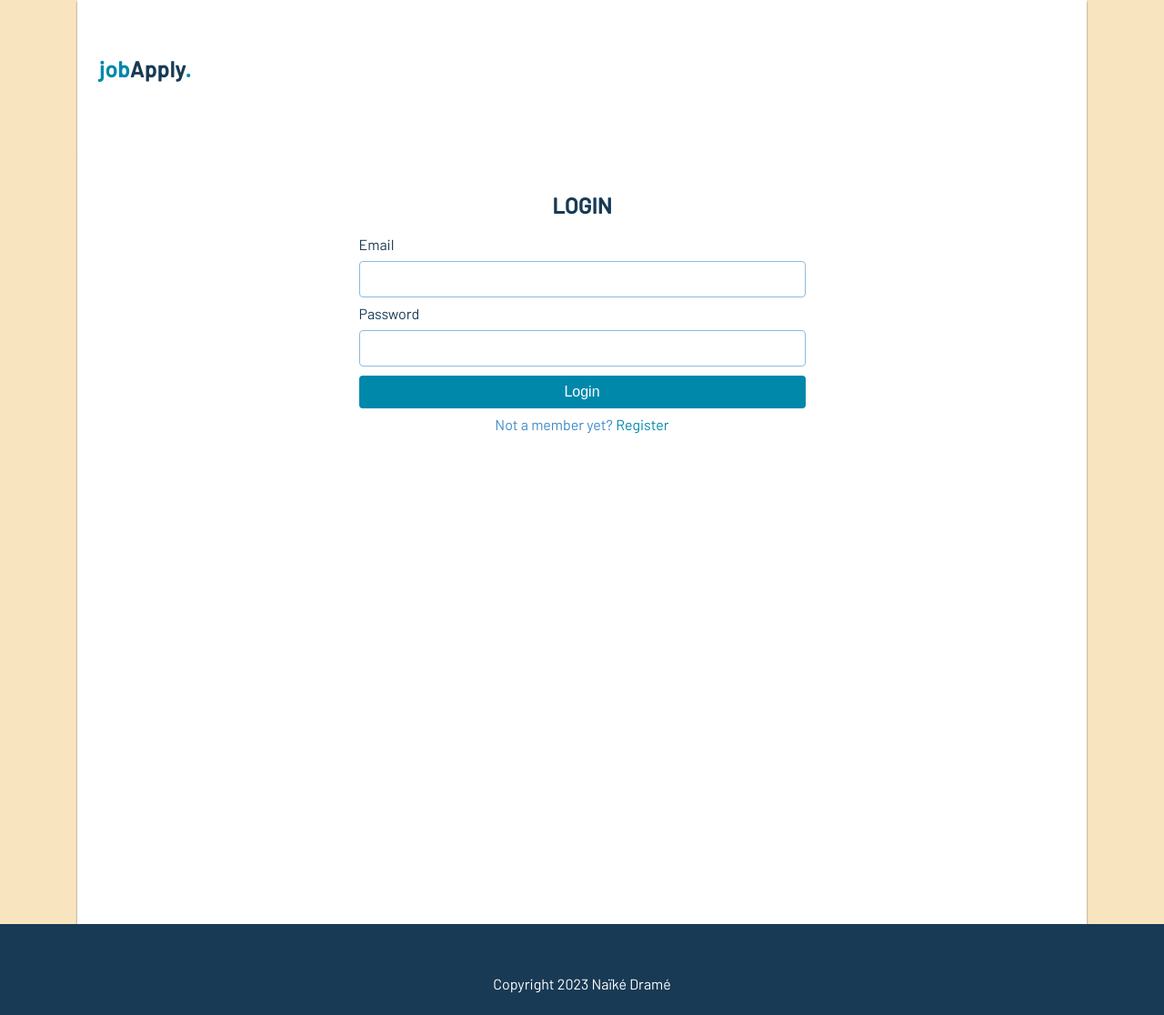
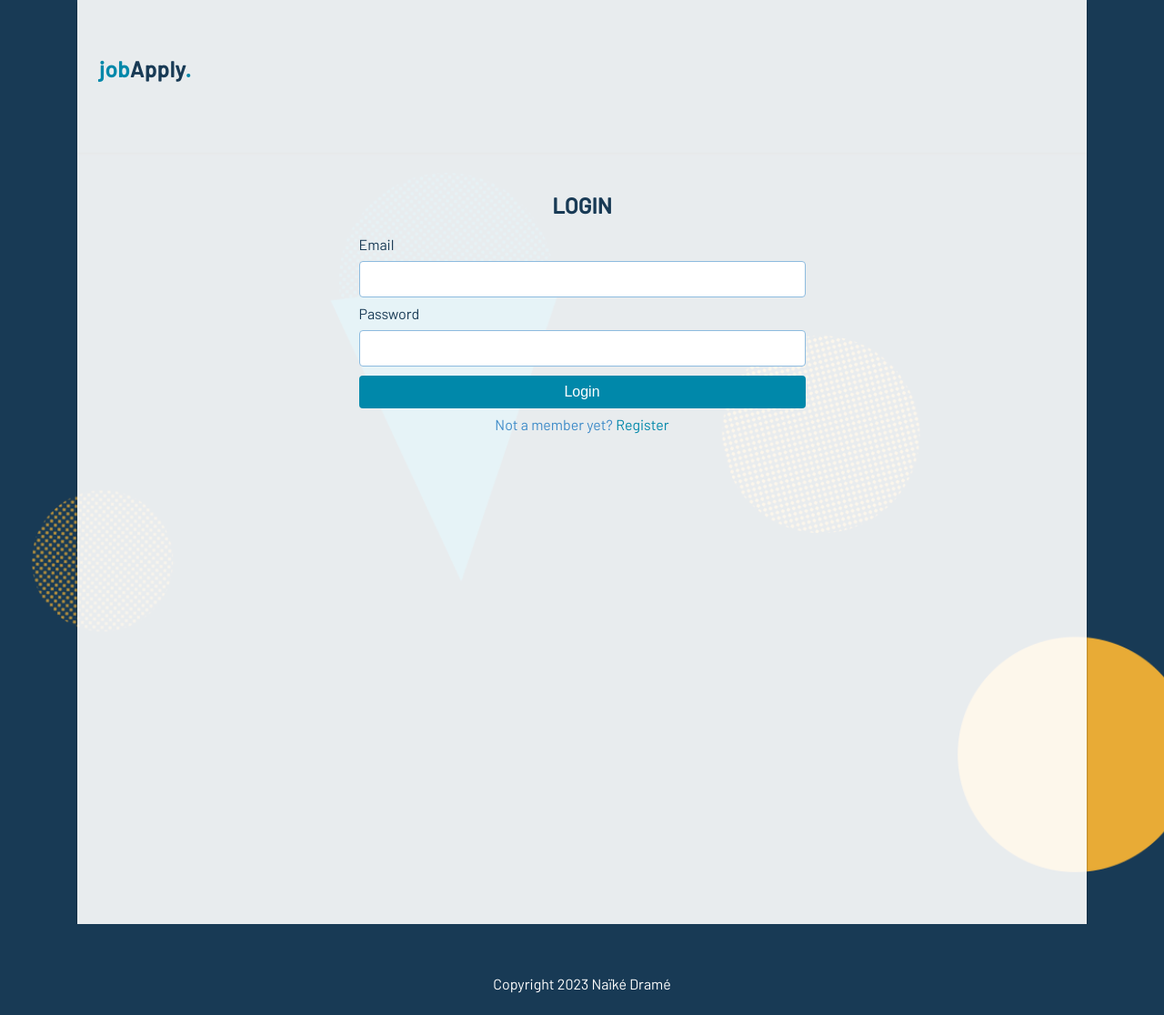
Before and after one commit to coolboogie90/Girls-Power--Naike, a Node server app: page / in a window 1280 px wide. Shown: the whole page at 91% size. Run offline with Node 20, Linux system fonts and the light colour scheme; some libraries are stand-ins or nearby versions; some web fonts are replaced.

Commit message:
fixed background

```diff
--- a/public/css/styles.css
+++ b/public/css/styles.css
@@ -41,7 +41,9 @@ html {
 
 body {
   font-family: "Barlow", sans-serif;
-  background: #f8e4bf;
+  background-image: url("../images/Colored Patterns.png");
+  background-size: cover;
+  background-repeat: no-repeat;
   color: #183a55;
 }
 
@@ -63,7 +65,7 @@ h3 {
   margin: 0 auto;
   max-width: 1110px;
   padding: 1.5rem;
-  background-color: white;
+  background-color: rgba(255, 255, 255, 0.9);
   box-shadow: 0px 2px 2px 0px rgba(0, 0, 0, 0.5);
 }
 
--- a/public/scss/styles.scss
+++ b/public/scss/styles.scss
@@ -15,7 +15,9 @@ html {
 
 body {
     font-family: $barlow;
-    background: lighten($cta-orange, 30%);
+    background-image: url("../images/Colored\ Patterns.png");
+    background-size: cover;
+    background-repeat: no-repeat;
     color: $main-blue;
 }
 
@@ -37,7 +39,7 @@ h3 {
     margin: 0 auto;
     max-width: 1110px;
     padding: 1.5rem;
-    background-color: white;
+    background-color: rgba(255, 255, 255, 0.9);
     box-shadow: 0px 2px 2px 0px rgba(0, 0, 0, 0.5);
 }
 
--- a/routes/router.js
+++ b/routes/router.js
@@ -1,6 +1,7 @@
 const { Router } = require("express");
 const { requireAuth } = require("../middleware/authMiddleware");
 const controller = require("../controllers/controller");
+const upload = require("../middleware/multer");
 
 const router = Router();
 
@@ -14,7 +15,7 @@ router.post("/login", controller.loginPost);
 
 // Register
 router.get("/register", controller.registerGet);
-router.post("/register", controller.registerPost);
+router.post("/register", upload.any("profilePicture"), controller.registerPost);
 
 // Logout
 router.get("/logout", controller.logoutGet);
```
Also changed, not shown: middleware/cloudinary.config.js (deleted, +0 -8 lines), middleware/cloudinary.js (added, +10 -0 lines), middleware/multer.js (added, +36 -0 lines), public/images/Colored Patterns.png (added).
